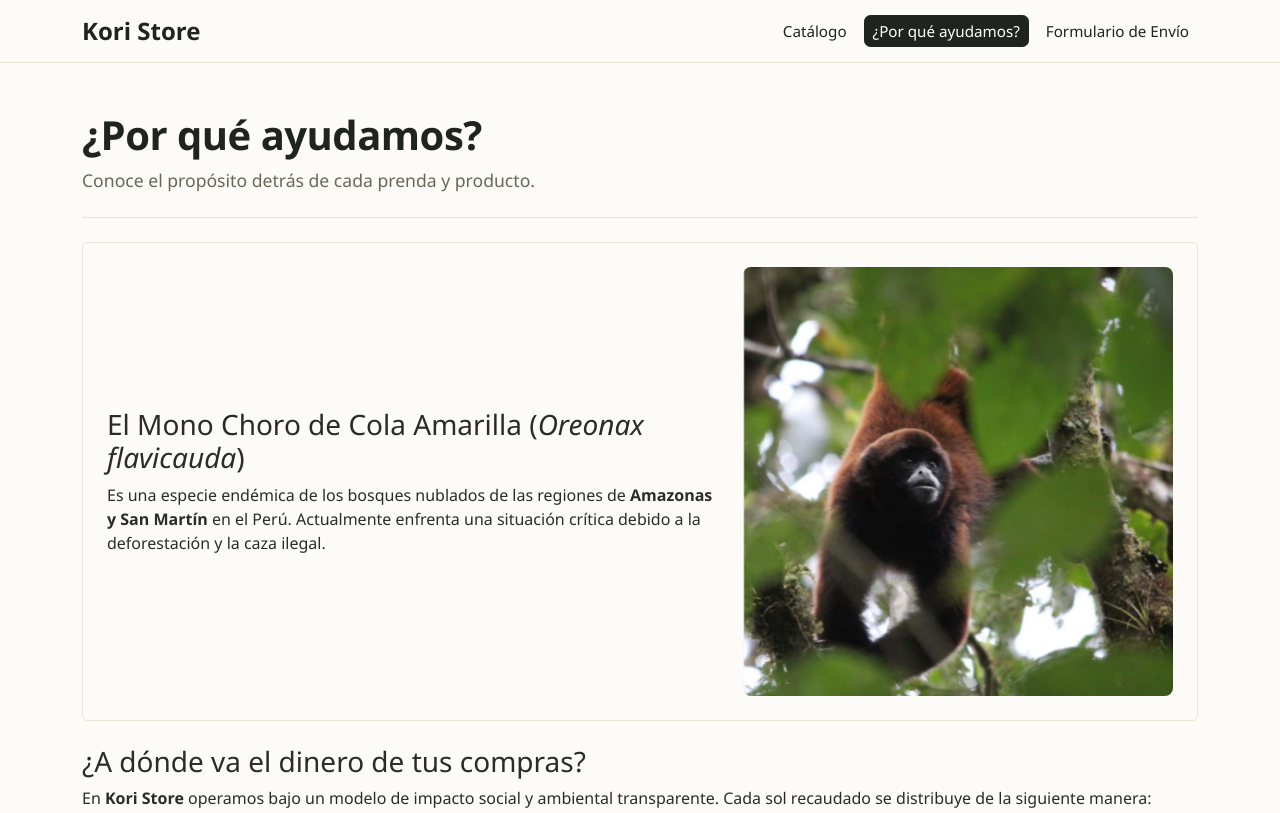
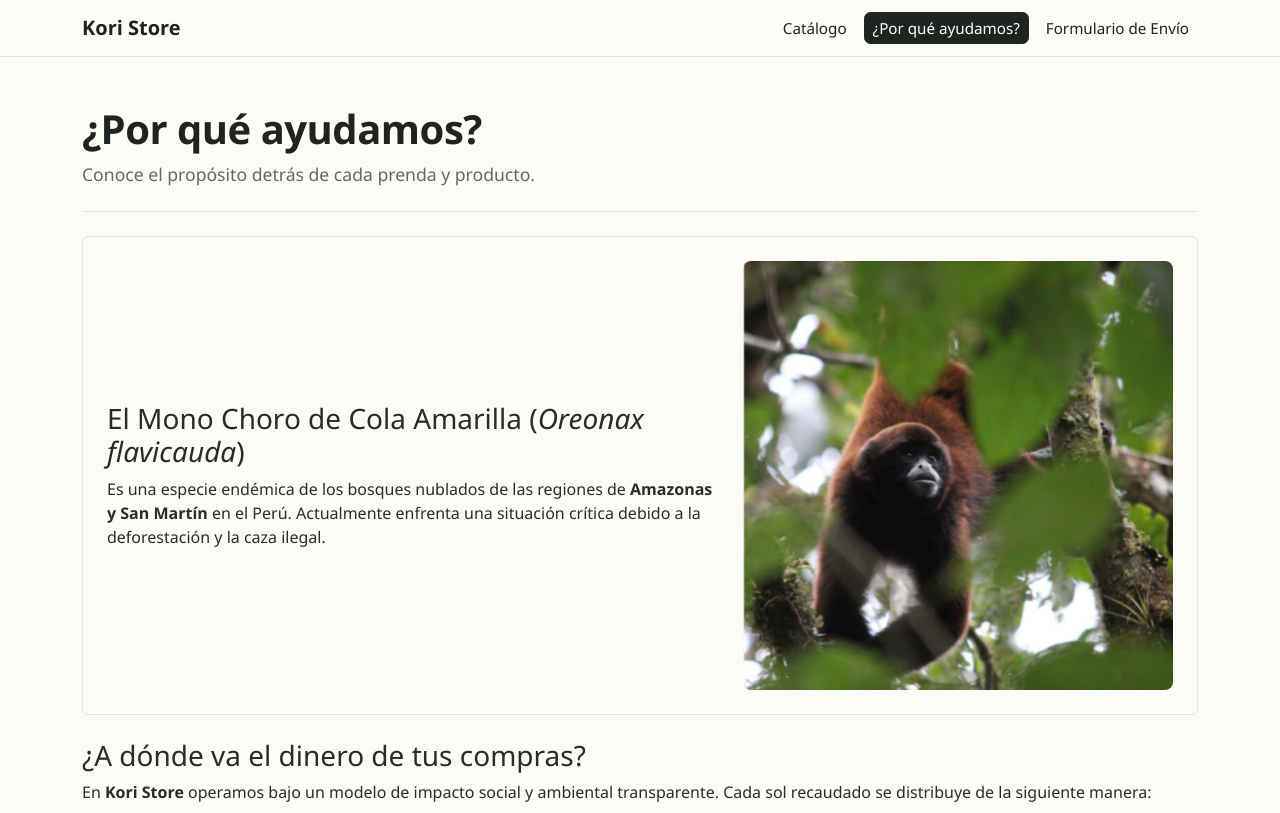
Before and after one commit to Juliacr6/KORI, a plain HTML site: page KoriStore-main/impacto.html in a window 1280 px wide. Shown: the top 813 px of the page. Drawn offline with nearby package versions, Linux system fonts and the light colour scheme.

Commit message:
Corrigiendo portada

```diff
--- a/KoriStore-main/STYLE/marca.css
+++ b/KoriStore-main/STYLE/marca.css
@@ -63,10 +63,7 @@ h1, h2, h3, h4, h5 { color: var(--tinta); }
   --bs-navbar-brand-hover-color: var(--verde);
   background-color: var(--bs-body-bg);
 }
-.navbar-brand {
-  font-size: 1.5rem !important; /* Aumenta el tamaño del texto */
-  font-weight: 700 !important;  /* Lo pone bien negrita */
-}
+
 
 /* ===== 4. Portada ===== */
 .hero h1 { letter-spacing: -0.5px; }
```
